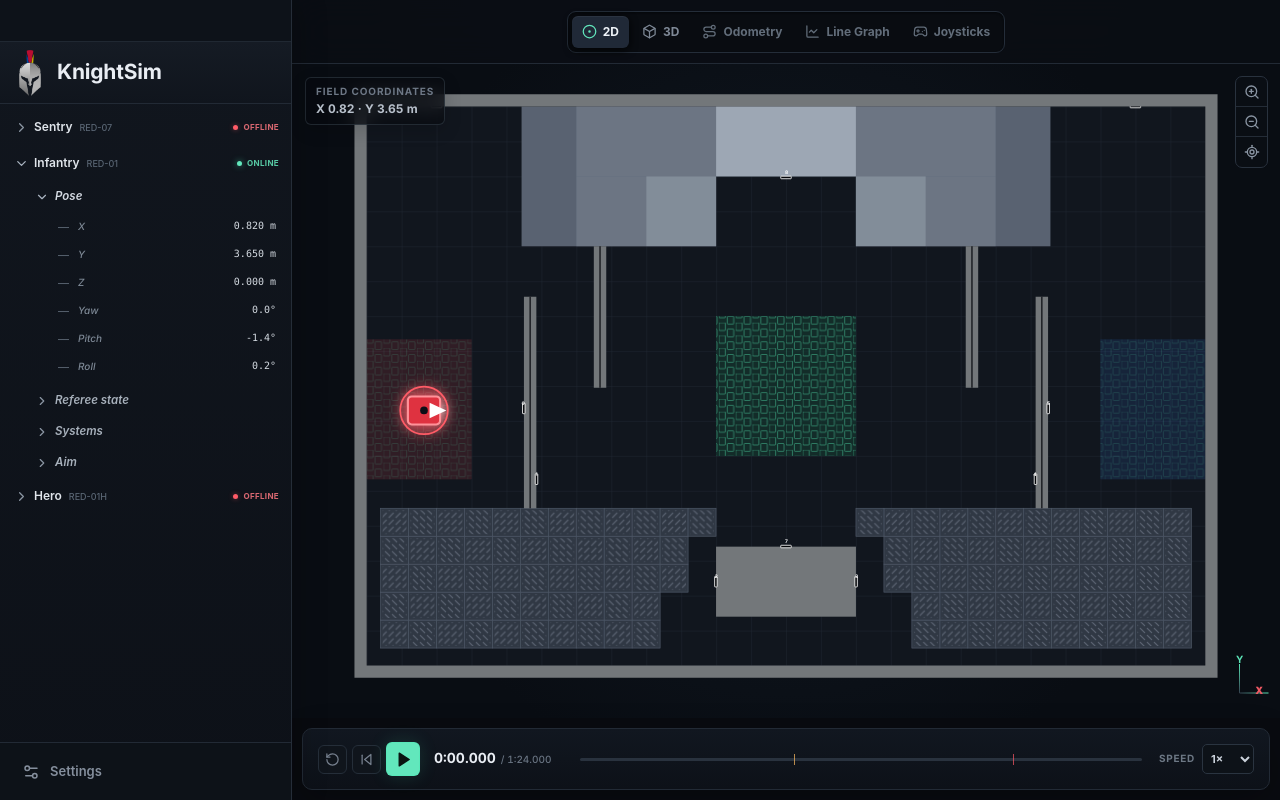
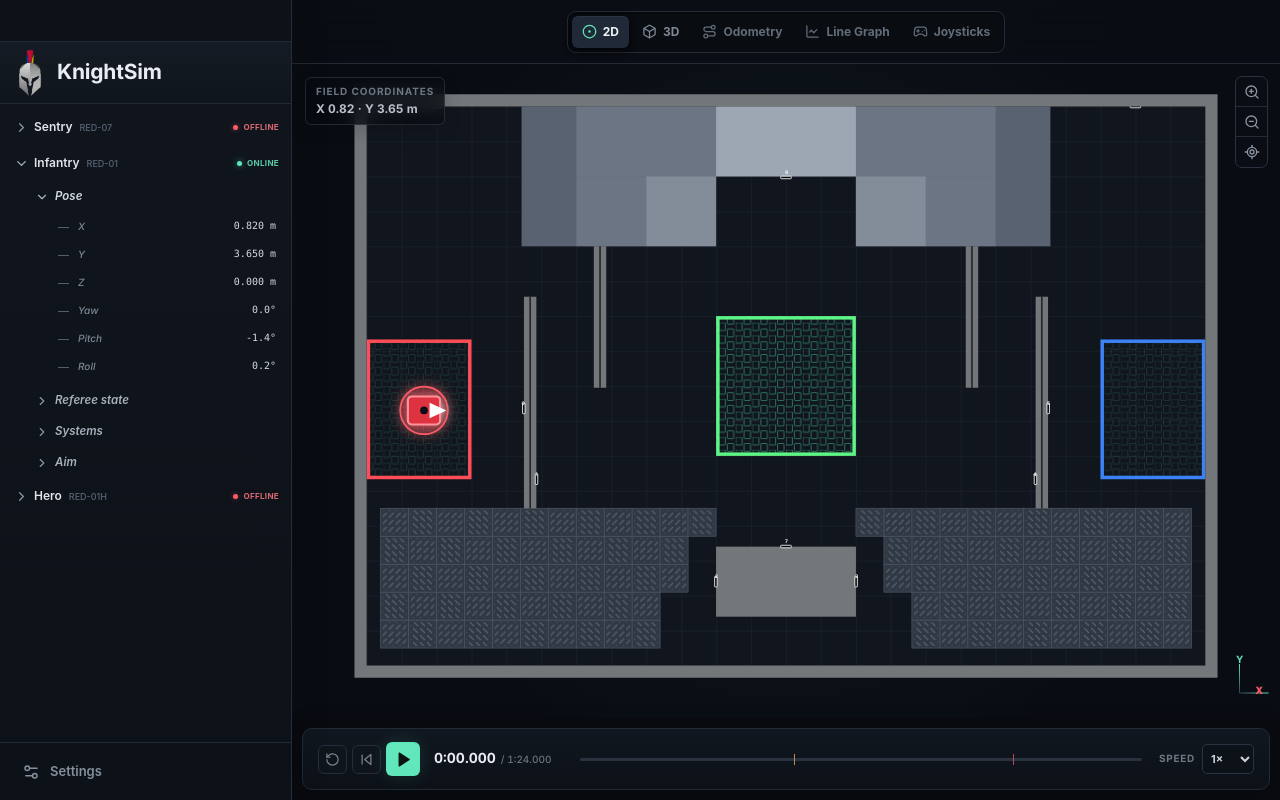
Before and after one commit to Gabe3L/knightsim, a React (Vite) app: page / in a window 1280 px wide. Built offline with nearby package versions, Linux system fonts and the light colour scheme.

Commit message:
Updated some colours

```diff
--- a/src/field/fieldSpec.ts
+++ b/src/field/fieldSpec.ts
@@ -65,6 +65,7 @@ export interface FieldSpec {
   readonly units: 'metres';
   readonly size: { readonly lengthM: number; readonly widthM: number };
   readonly wall: { readonly heightM: number; readonly thicknessM: number };
+  readonly zoneTapeWidthM: number;
   readonly zones: readonly FieldZone[];
   readonly barriers: readonly FieldBarrier[];
   readonly barrierConstruction: {
@@ -139,6 +140,7 @@ export const ARCC_2026_FIELD = {
   units: 'metres',
   size: { lengthM: 12, widthM: 8 },
   wall: { heightM: mm(420), thicknessM: perimeterWallThicknessM },
+  zoneTapeWidthM: mm(50),
   zones: [
     {
       id: 'red-resupply',
@@ -287,5 +289,5 @@ export const ARCC_2026_FIELD = {
 export const teamColor = (team: Team): string => {
   if (team === 'red') return '#ff4d57';
   if (team === 'blue') return '#3b82f6';
-  return '#46e7b2';
+  return '#5ff586';
 };
--- a/src/views/Field2D.tsx
+++ b/src/views/Field2D.tsx
@@ -108,19 +108,10 @@ export function Field2D({ robot, camera, onCameraChange }: Field2DProps) {
         <rect x="0" y="0" width="12" height="8" rx="0.04" fill="#11161e" />
         <rect x="0" y="0" width="12" height="8" fill="url(#floor-grid)" />
 
-        {ARCC_2026_FIELD.zones.map((zone) => (
-          <g key={zone.id}>
-            <rect
-              x={zone.xM}
-              y={rectY(zone.yM, zone.depthM)}
-              width={zone.widthM}
-              height={zone.depthM}
-              fill={zone.kind === 'capture' ? '#14352f' : teamColor(zone.team)}
-              fillOpacity={zone.kind === 'capture' ? 0.72 : 0.13}
-              stroke={teamColor(zone.team)}
-              strokeWidth="0.035"
-              vectorEffect="non-scaling-stroke"
-            />
+        {ARCC_2026_FIELD.zones.map((zone) => {
+          const tapeWidthM = ARCC_2026_FIELD.zoneTapeWidthM;
+          return (
+            <g key={zone.id}>
             <rect
               x={zone.xM}
               y={rectY(zone.yM, zone.depthM)}
@@ -129,8 +120,18 @@ export function Field2D({ robot, camera, onCameraChange }: Field2DProps) {
               fill="url(#rfid-grid)"
               opacity={zone.kind === 'capture' ? 1 : 0.35}
             />
-          </g>
-        ))}
+              <rect
+                x={zone.xM + tapeWidthM / 2}
+                y={rectY(zone.yM, zone.depthM) + tapeWidthM / 2}
+                width={zone.widthM - tapeWidthM}
+                height={zone.depthM - tapeWidthM}
+                fill="none"
+                stroke={teamColor(zone.team)}
+                strokeWidth={tapeWidthM}
+              />
+            </g>
+          );
+        })}
 
         <polygon
           points={ARCC_2026_FIELD.highGround.footprint.map((point) => `${point.xM},${fieldY(point.yM)}`).join(' ')}
--- a/src/views/Field3D.tsx
+++ b/src/views/Field3D.tsx
@@ -16,7 +16,7 @@ interface Field3DProps {
 
 const worldX = (xM: number): number => xM - 6;
 const worldZ = (yM: number): number => yM - 4;
-const fieldWoodColor = '#73777a';
+const fieldWoodColor = '#424242';
 const fieldSheetColor = '#111318';
 
 function PerimeterWall({ position, args }: { readonly position: [number, number, number]; readonly args: [number, number, number] }) {
@@ -24,6 +24,37 @@ function PerimeterWall({ position, args }: { readonly position: [number, number,
     <Box args={args} position={position} castShadow receiveShadow>
       <meshStandardMaterial color={fieldWoodColor} roughness={0.92} metalness={0} />
     </Box>
+  );
+}
+
+function ZoneOutline({ zone }: { readonly zone: (typeof ARCC_2026_FIELD.zones)[number] }) {
+  const tapeWidthM = ARCC_2026_FIELD.zoneTapeWidthM;
+  const innerDepthM = zone.depthM - 2 * tapeWidthM;
+  const color = teamColor(zone.team);
+
+  return (
+    <group>
+      {[zone.yM + tapeWidthM / 2, zone.yM + zone.depthM - tapeWidthM / 2].map((yM) => (
+        <mesh
+          key={`horizontal-${yM}`}
+          position={[worldX(zone.xM + zone.widthM / 2), 0.006, worldZ(yM)]}
+          rotation={[-Math.PI / 2, 0, 0]}
+        >
+          <planeGeometry args={[zone.widthM, tapeWidthM]} />
+          <meshStandardMaterial color={color} roughness={0.9} />
+        </mesh>
+      ))}
+      {[zone.xM + tapeWidthM / 2, zone.xM + zone.widthM - tapeWidthM / 2].map((xM) => (
+        <mesh
+          key={`vertical-${xM}`}
+          position={[worldX(xM), 0.006, worldZ(zone.yM + zone.depthM / 2)]}
+          rotation={[-Math.PI / 2, 0, 0]}
+        >
+          <planeGeometry args={[tapeWidthM, innerDepthM]} />
+          <meshStandardMaterial color={color} roughness={0.9} />
+        </mesh>
+      ))}
+    </group>
   );
 }
 
@@ -108,7 +139,7 @@ function Ramp({
 
   return (
     <mesh geometry={geometry} position={[worldX(xM), 0, worldZ(yM)]} castShadow receiveShadow>
-      <meshStandardMaterial color="#65707e" roughness={0.8} />
+      <meshStandardMaterial color="#999c9e" roughness={0.8} />
     </mesh>
   );
 }
@@ -224,17 +255,7 @@ const Arena = memo(function Arena() {
         <meshStandardMaterial color="#151a22" roughness={0.95} />
       </mesh>
 
-      {ARCC_2026_FIELD.zones.map((zone) => (
-        <mesh
-          key={zone.id}
-          position={[worldX(zone.xM + zone.widthM / 2), 0.006, worldZ(zone.yM + zone.depthM / 2)]}
-          rotation={[-Math.PI / 2, 0, 0]}
-          receiveShadow
-        >
-          <planeGeometry args={[zone.widthM, zone.depthM]} />
-          <meshStandardMaterial color={teamColor(zone.team)} transparent opacity={zone.kind === 'capture' ? 0.48 : 0.22} roughness={0.8} />
-        </mesh>
-      ))}
+      {ARCC_2026_FIELD.zones.map((zone) => <ZoneOutline key={zone.id} zone={zone} />)}
 
       {ARCC_2026_FIELD.highGround.lowerDecks.map((deck, index) => (
         <Box
```
